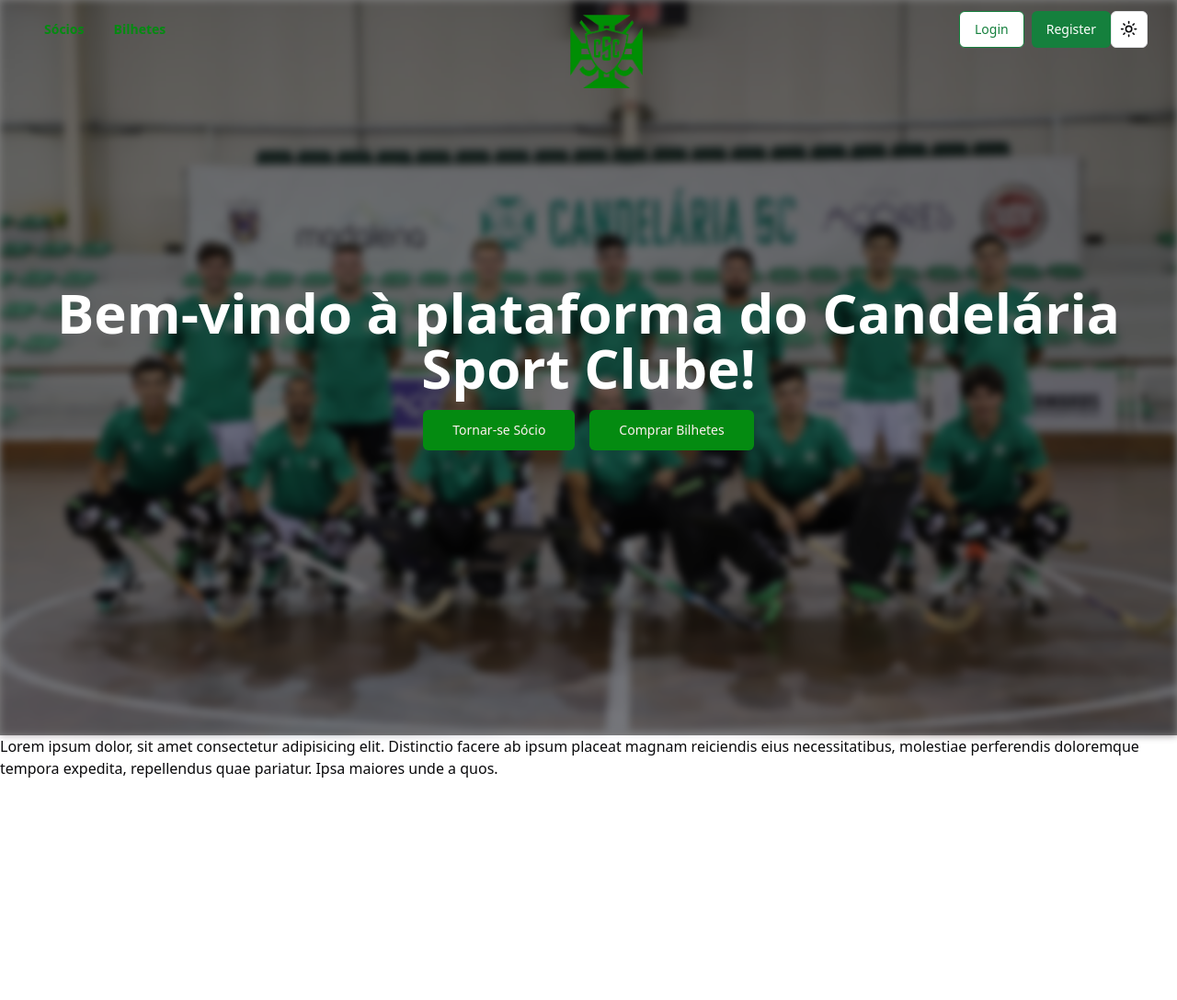
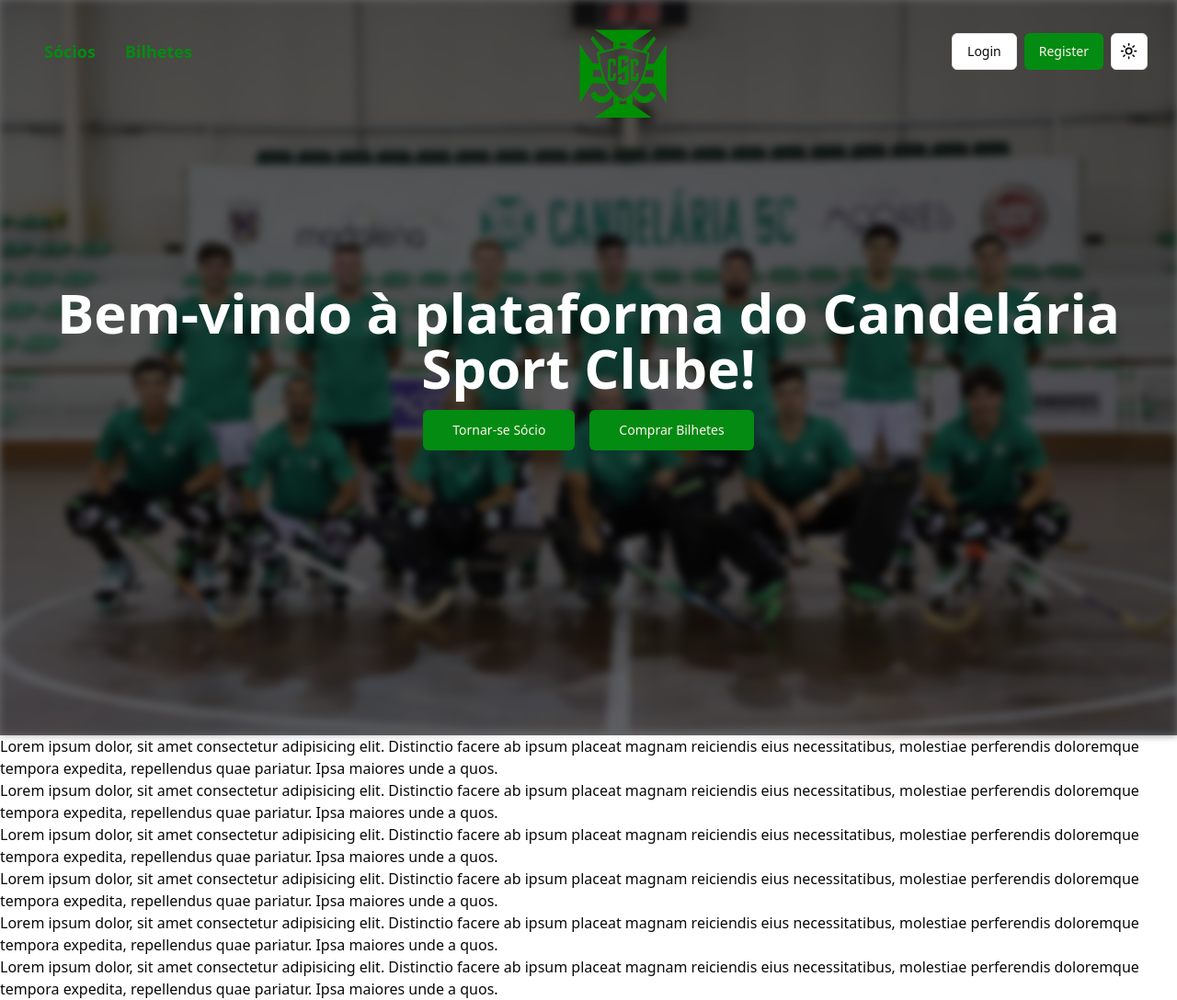
Before and after one commit to Sports-Club-Management-Platform/web_ui, a React (Vite) app: page / in a window 1280 px wide. Shown: the whole page at 92% size. Before the commit the page ends 848 px from the top, so only its background shows below. Built offline with nearby package versions, Linux system fonts and the light colour scheme.

Commit message:
refactor: Navbar icon and text bigger / margin fixed

```diff
--- a/dev-dist/sw.js
+++ b/dev-dist/sw.js
@@ -85,7 +85,7 @@
     "revision": "3ca0b8505b4bec776b69afdba2768812"
   }, {
     "url": "index.html",
-    "revision": "0.v1dj66vjoqo"
+    "revision": "0.l8mt7phhmno"
   }], {});
   workbox.cleanupOutdatedCaches();
   workbox.registerRoute(new workbox.NavigationRoute(workbox.createHandlerBoundToURL("index.html"), {
--- a/src/layouts/Layout/Navbar/index.tsx
+++ b/src/layouts/Layout/Navbar/index.tsx
@@ -1,19 +1,14 @@
 import { Button } from "@/components/ui/button";
-import {Link} from "react-router-dom";
+import { Link } from "react-router-dom";
 import { ModeToggle } from "@/components/mode-toggle";
 import { useEffect, useState } from "react";
 
 export default function Navbar() {
-
-    const [isScrolled, setIsScrolled] = useState(false);
+    const [scrollY, setScrollY] = useState(0);
 
     useEffect(() => {
         const handleScroll = () => {
-            if (window.scrollY > 0) {
-                setIsScrolled(true);
-            } else {
-                setIsScrolled(false);
-            }
+            setScrollY(window.scrollY);
         };
 
         window.addEventListener("scroll", handleScroll);
@@ -23,32 +18,39 @@
         };
     }, []);
 
+    const maxScroll = 100;
+    const scrollFactor = Math.min(scrollY / maxScroll, 1); // Normaliza o scroll entre 0 e 1
+
     return (
-        <nav className={`fixed w-full z-10 transition-colors duration-300 ${isScrolled ? "bg-background shadow-xl" : "bg-transparent"}`}>
+        <nav className={`fixed w-full z-10 transition-all duration-300 ease-linear ${scrollFactor > 0 ? 'shadow-xl bg-background' : ''}`}>
             <div className="max-w-7xl mx-auto px-4 sm:px-6 lg:px-8">
-                <div className="flex justify-between items-center h-16">
+                <div className="flex justify-between items-center transition-all duration-300 ease-linear h-28">
                     <div className="flex items-center">
-                        <Button variant="ghost" className={`text-primary font-bold ${isScrolled ? "hover:bg-green-50" : "bg-transparent"}`}>Sócios</Button>
-                        <Button variant="ghost" className={`text-primary font-bold ${isScrolled ? "hover:bg-green-50" : "bg-transparent"}`}>Bilhetes</Button>
+                        <Button variant="ghost" className={`text-primary text-lg dark:text-white font-bold bg-transparent`}>
+                            Sócios
+                        </Button>
+                        <Button variant="ghost" className={`text-primary text-lg dark:text-white font-bold bg-transparent`}>
+                            Bilhetes
+                        </Button>
                     </div>
-                    <div className="flex-shrink-0 flex items-center">
+                    <div className="flex-shrink-0 flex items-center transition-all duration-500">
                         <img
                             src="/src/assets/CSC-SemFundo.png"
                             alt="Candelária Sport Clube Logo"
-                            className="h-20 w-auto absolute top-4" // Ajusta a altura e a posição do logo
+                            className={`transition-all duration-300 ease-linear ${scrollFactor? 'h-20 top-4' : 'h-24 top-8'} absolute`}
                         />
                     </div>
                     <div className="flex items-center">
                         <Link to={import.meta.env.VITE_LOGIN_SIGN_UP}>
-                            <Button variant="outline" className="mr-2 text-green-700 border-green-700 hover:bg-green-50">Login</Button>
+                            <Button variant="outline" className="mr-2">Login</Button>
                         </Link>
                         <Link to={import.meta.env.VITE_LOGIN_SIGN_UP}>
-                            <Button className="bg-green-700 text-white hover:bg-green-800">Register</Button>
+                            <Button className="mr-2">Register</Button>
                         </Link>
-                        <ModeToggle/>
+                        <ModeToggle />
                     </div>
                 </div>
             </div>
         </nav>
-    )
+    );
 }
--- a/src/pages/LandingPage/index.tsx
+++ b/src/pages/LandingPage/index.tsx
@@ -9,7 +9,7 @@
                     className="absolute bg-cover bg-center filter blur-sm h-full w-full"
                     style={{ backgroundImage: "url('/src/assets/bg-landing_page.jpg')" }}
                 ></div>
-
+                <div className="absolute inset-0 bg-black opacity-20"></div>
                 {/* Content */}
                 <div className="relative flex-grow bg-black bg-opacity-50 flex flex-col items-center justify-center text-white">
                     <h1 className="text-4xl md:text-6xl font-bold mb-4 text-center">
@@ -24,6 +24,21 @@
             <div>
                 Lorem ipsum dolor, sit amet consectetur adipisicing elit. Distinctio facere ab ipsum placeat magnam reiciendis eius necessitatibus, molestiae perferendis doloremque tempora expedita, repellendus quae pariatur. Ipsa maiores unde a quos.
             </div>
+            <div>
+                Lorem ipsum dolor, sit amet consectetur adipisicing elit. Distinctio facere ab ipsum placeat magnam reiciendis eius necessitatibus, molestiae perferendis doloremque tempora expedita, repellendus quae pariatur. Ipsa maiores unde a quos.
+            </div>
+            <div>
+                Lorem ipsum dolor, sit amet consectetur adipisicing elit. Distinctio facere ab ipsum placeat magnam reiciendis eius necessitatibus, molestiae perferendis doloremque tempora expedita, repellendus quae pariatur. Ipsa maiores unde a quos.
+            </div>
+            <div>
+                Lorem ipsum dolor, sit amet consectetur adipisicing elit. Distinctio facere ab ipsum placeat magnam reiciendis eius necessitatibus, molestiae perferendis doloremque tempora expedita, repellendus quae pariatur. Ipsa maiores unde a quos.
+            </div>
+            <div>
+                Lorem ipsum dolor, sit amet consectetur adipisicing elit. Distinctio facere ab ipsum placeat magnam reiciendis eius necessitatibus, molestiae perferendis doloremque tempora expedita, repellendus quae pariatur. Ipsa maiores unde a quos.
+            </div>
+            <div>
+                Lorem ipsum dolor, sit amet consectetur adipisicing elit. Distinctio facere ab ipsum placeat magnam reiciendis eius necessitatibus, molestiae perferendis doloremque tempora expedita, repellendus quae pariatur. Ipsa maiores unde a quos.
+            </div>
         </div>
     );
 }
```
Also changed, not shown: 1 other file (tests, documents, lock files or other folders).
